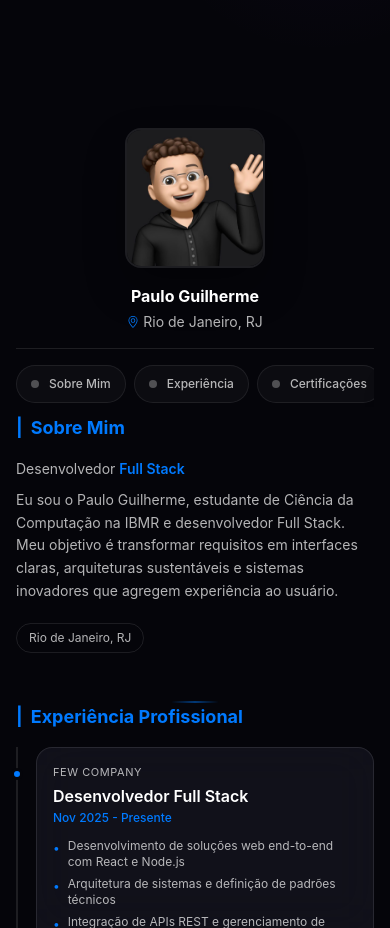
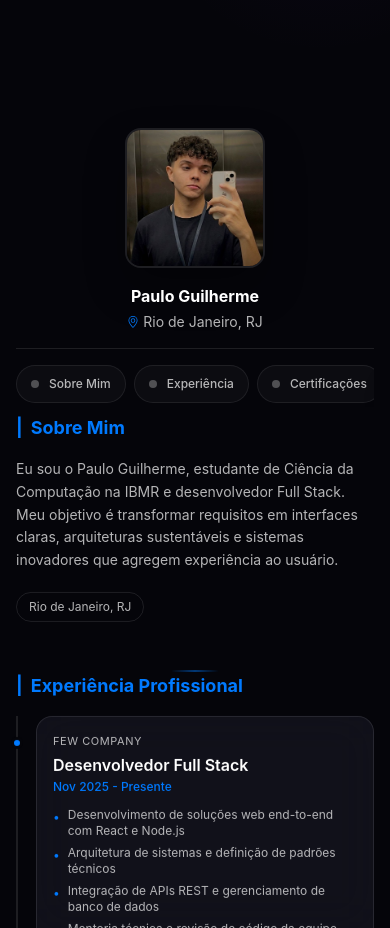
Before and after one commit to albavxs/Portfolio-next, a Next.js app: page / in a window 390 px wide. Shown: the part 780-1708 px from the top of the page. Built offline with nearby package versions, Linux system fonts and the light colour scheme.

Commit message:
new profile pic

```diff
--- a/src/components/sections/About/About.tsx
+++ b/src/components/sections/About/About.tsx
@@ -228,7 +228,7 @@ export default function About() {
           <div className="flex flex-col items-center text-center">
             <div className="mb-4">
               <Image
-                src="/images/profile/thumbnail_Image.jpeg"
+                src="/images/screenshots/pege.jpeg"
                 alt="Paulo Guilherme"
                 width={180}
                 height={180}
@@ -277,11 +277,6 @@ export default function About() {
           <div id="about-section" className="mb-12 sm:mb-16 scroll-mt-24">
             <FadeUp>
               <SectionTitle>{t("about.introTitle")}</SectionTitle>
-
-              <p className="text-ios-text-secondary text-sm sm:text-base leading-relaxed mb-2">
-                {t("about.rolePrefix")}{" "}
-                <span className="font-semibold text-ios-accent">{t("about.roleHighlight")}</span>
-              </p>
 
               <p className="text-ios-text-secondary text-sm sm:text-base leading-relaxed mb-5">
                 {t("about.bio")}
--- a/src/data/experience.ts
+++ b/src/data/experience.ts
@@ -12,7 +12,7 @@ export const experience: ExperienceEntry[] = [
     dateRange: "Nov 2025 - Present",
     title: "Full Stack Developer",
     company: "Few Company",
-    description: "Soluções web e mobile com Next.js e React, automações low-code e com Python, desenvolvimento de ferramentas próprias, arquitetura de sistemas com Docker e Linux.",
+    description: "Soluções web e mobile com Next.js e React, implementações em Next.js, automações low-code e com Python, desenvolvimento de ferramentas próprias, arquitetura de sistemas com Docker e Linux.",
     bullets: [
       "End-to-end web development with React and Node.js",
       "System architecture and technical standards definition",
@@ -25,12 +25,12 @@ export const experience: ExperienceEntry[] = [
     dateRange: "Apr 2025 - Nov 2025",
     title: "Quality Analyst (QA)",
     company: "Lance",
-    description: "Focused on quality assurance, automated testing, and ensuring software reliability.",
+    description: "Quality assurance, automated testing, CI/CD pipelines, deploys automatizados e garantia de confiabilidade do software.",
     bullets: [
       "Creation and execution of automated test plans",
+      "CI/CD pipeline configuration and automated deploys",
       "Bug identification and regression documentation",
       "Collaboration with development team for continuous improvement",
-      "Quality assurance across multiple platforms",
     ],
     techBadges: ["Postman", "Selenium", "Jira", "JavaScript", "Python"],
   },
```
Also changed, not shown: public/images/screenshots/pege.jpeg (added).
